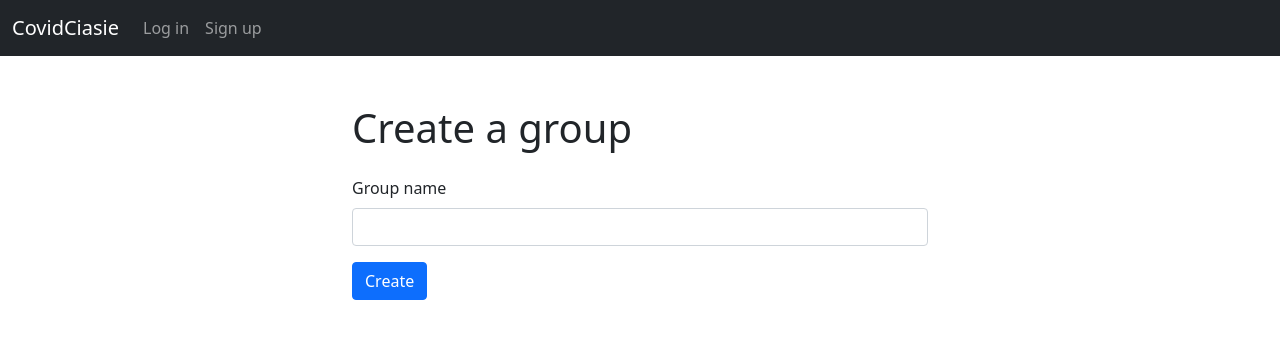
After one commit to VaaAbt/CovidCiasie, a PHP site: template src/View/groups/new.html.twig in a window 1280 px wide. The commit adds this page. Shown: the top 339 px of the page. Run offline with PHP 8.4, Linux system fonts and the light colour scheme; the template is opened without the code that fills it, so the values that code supplies are empty; some libraries are stand-ins or nearby versions.

Commit message:
feat: create group template

```diff
--- a/src/View/chat.html.twig
+++ b/src/View/chat.html.twig
@@ -1,8 +1,8 @@
 {% extends 'template/base.html.twig' %}
 {% block content %}
-
-<header class="container pt-5">
+    <header class="container pt-5 d-flex justify-content-between align-items-center">
         <h2>Messaging</h2>
+        <a href="/groups/new" class="btn btn-primary">Create a group</a>
     </header>
 
     <main class="container d-flex flex-row p-3 ">
--- /dev/null
+++ b/src/View/groups/new.html.twig
@@ -0,0 +1,13 @@
+{% extends 'template/base.html.twig' %}
+{% block content %}
+    <div class="container my-5" style="max-width: 600px;">
+        <h1 class="mb-4">Create a group</h1>
+        <form method="post">
+            <div class="mb-3">
+                <label for="name" class="form-label">Group name</label>
+                <input type="text" class="form-control" id="name" name="name" required>
+            </div>
+            <button type="submit" class="btn btn-primary">Create</button>
+        </form>
+    </div>
+{% endblock %}
--- a/src/routes.php
+++ b/src/routes.php
@@ -3,6 +3,7 @@
 
 use App\Controller\AccountController;
 use App\Controller\AuthController;
+use App\Controller\GroupController;
 use App\Controller\HomeController;
 use App\Controller\MessageController;
 use App\Middleware\AuthMiddleware;
@@ -45,3 +46,8 @@ $app->group('/account', function (RouteCollectorProxy $group) {
     $group->post('', [AccountController::class, 'account']);
     $group->post('/password', [AccountController::class, 'password']);
 })->add(new AuthMiddleware());
+
+// groups
+$app->group('/groups', function (RouteCollectorProxy $group) {
+    $group->get('/new', [GroupController::class, 'newView']);
+})->add(new AuthMiddleware());
```
Also changed, not shown: src/Controller/GroupController.php (added, +14 -0 lines). Lines whose indentation alone changed are shown as unchanged.
